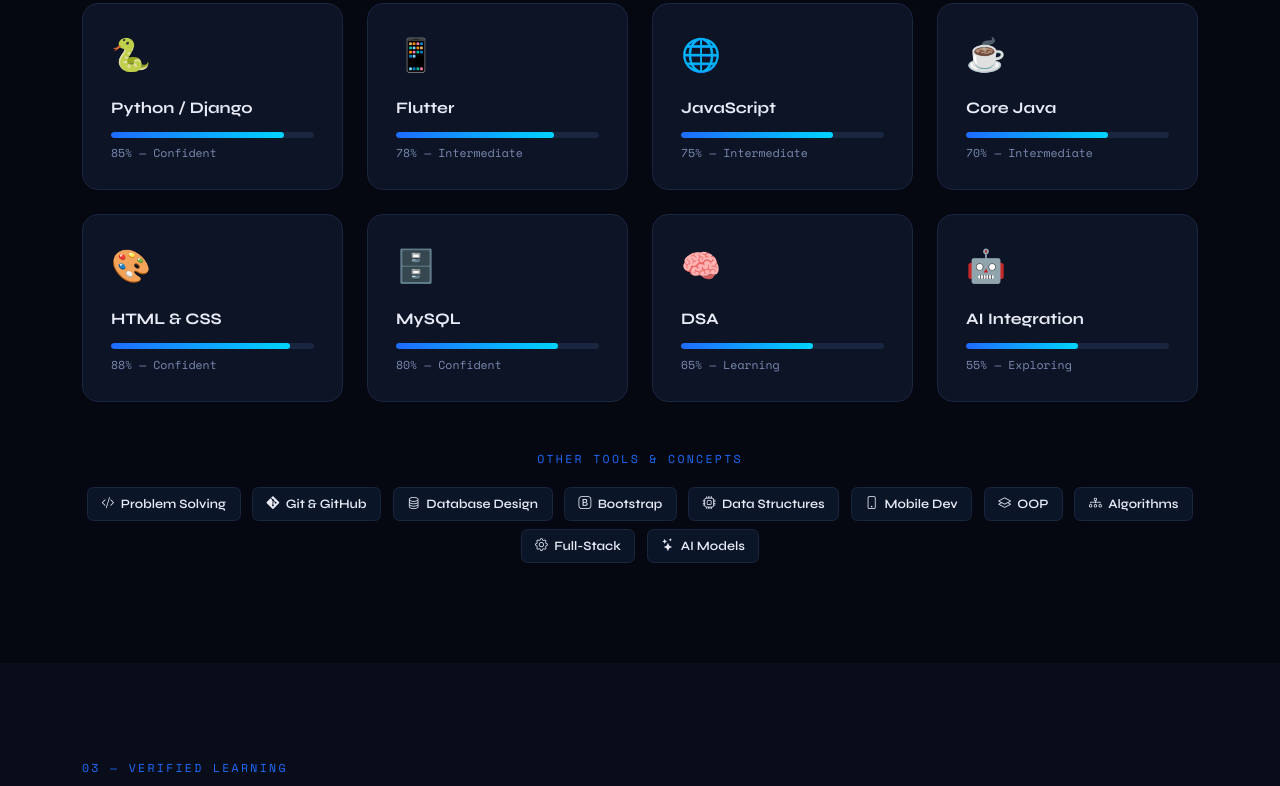
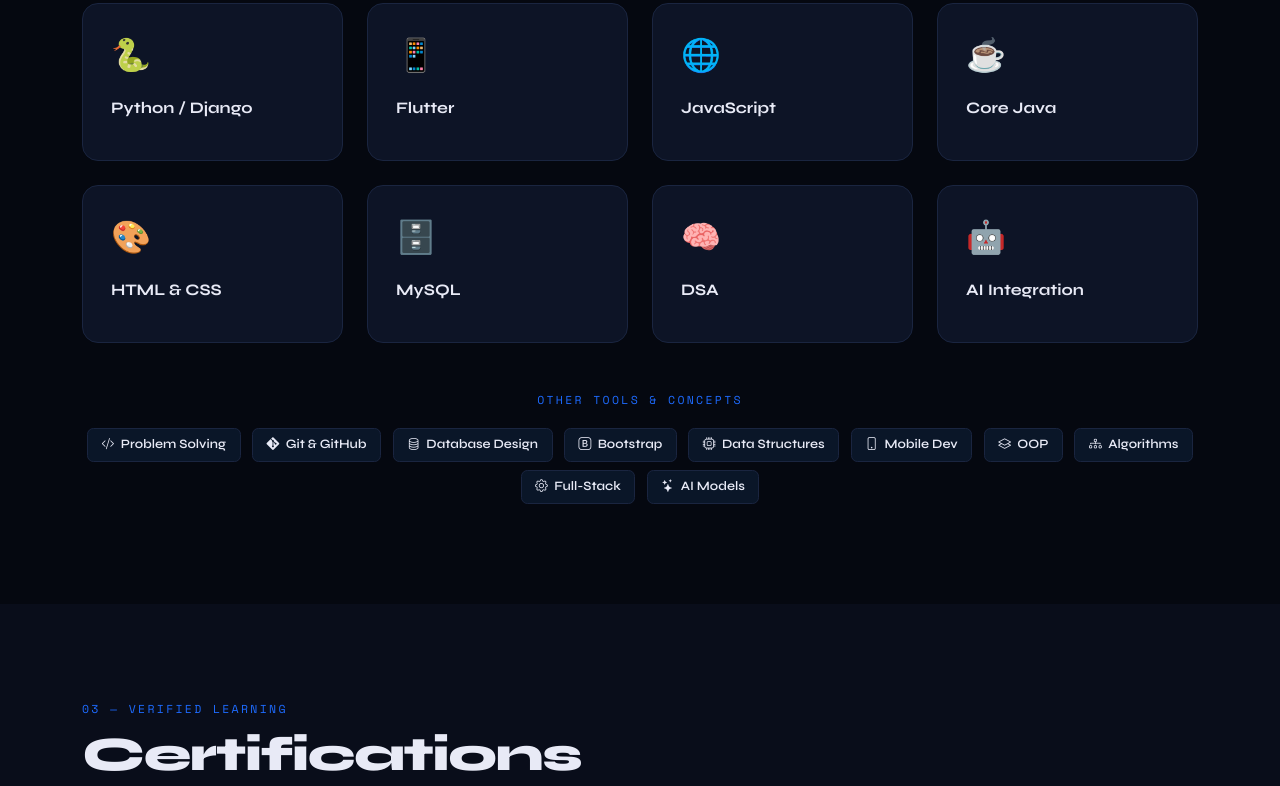
Before and after one commit to Samarth0045/Samarth_Sabale_portfolio, a plain HTML site: page index.html in a window 1280 px wide. Shown: the part 2450-3236 px from the top of the page. Drawn offline with nearby package versions, Linux system fonts and the light colour scheme.

Commit message:
Skill section updated

```diff
--- a/index.html
+++ b/index.html
@@ -456,64 +456,48 @@
         <div class="skill-card">
           <span class="skill-icon">🐍</span>
           <div class="skill-name">Python / Django</div>
-          <div class="skill-bar-wrap"><div class="skill-bar" data-width="85"></div></div>
-          <div class="skill-pct">85% — Confident</div>
         </div>
       </div>
       <div class="col-md-6 col-lg-3 reveal">
         <div class="skill-card">
           <span class="skill-icon">📱</span>
           <div class="skill-name">Flutter</div>
-          <div class="skill-bar-wrap"><div class="skill-bar" data-width="78"></div></div>
-          <div class="skill-pct">78% — Intermediate</div>
         </div>
       </div>
       <div class="col-md-6 col-lg-3 reveal">
         <div class="skill-card">
           <span class="skill-icon">🌐</span>
           <div class="skill-name">JavaScript</div>
-          <div class="skill-bar-wrap"><div class="skill-bar" data-width="75"></div></div>
-          <div class="skill-pct">75% — Intermediate</div>
         </div>
       </div>
       <div class="col-md-6 col-lg-3 reveal">
         <div class="skill-card">
           <span class="skill-icon">☕</span>
           <div class="skill-name">Core Java</div>
-          <div class="skill-bar-wrap"><div class="skill-bar" data-width="70"></div></div>
-          <div class="skill-pct">70% — Intermediate</div>
         </div>
       </div>
       <div class="col-md-6 col-lg-3 reveal">
         <div class="skill-card">
           <span class="skill-icon">🎨</span>
           <div class="skill-name">HTML &amp; CSS</div>
-          <div class="skill-bar-wrap"><div class="skill-bar" data-width="88"></div></div>
-          <div class="skill-pct">88% — Confident</div>
         </div>
       </div>
       <div class="col-md-6 col-lg-3 reveal">
         <div class="skill-card">
           <span class="skill-icon">🗄️</span>
           <div class="skill-name">MySQL</div>
-          <div class="skill-bar-wrap"><div class="skill-bar" data-width="80"></div></div>
-          <div class="skill-pct">80% — Confident</div>
         </div>
       </div>
       <div class="col-md-6 col-lg-3 reveal">
         <div class="skill-card">
           <span class="skill-icon">🧠</span>
           <div class="skill-name">DSA</div>
-          <div class="skill-bar-wrap"><div class="skill-bar" data-width="65"></div></div>
-          <div class="skill-pct">65% — Learning</div>
         </div>
       </div>
       <div class="col-md-6 col-lg-3 reveal">
         <div class="skill-card">
           <span class="skill-icon">🤖</span>
           <div class="skill-name">AI Integration</div>
-          <div class="skill-bar-wrap"><div class="skill-bar" data-width="55"></div></div>
-          <div class="skill-pct">55% — Exploring</div>
         </div>
       </div>
     </div>
```
